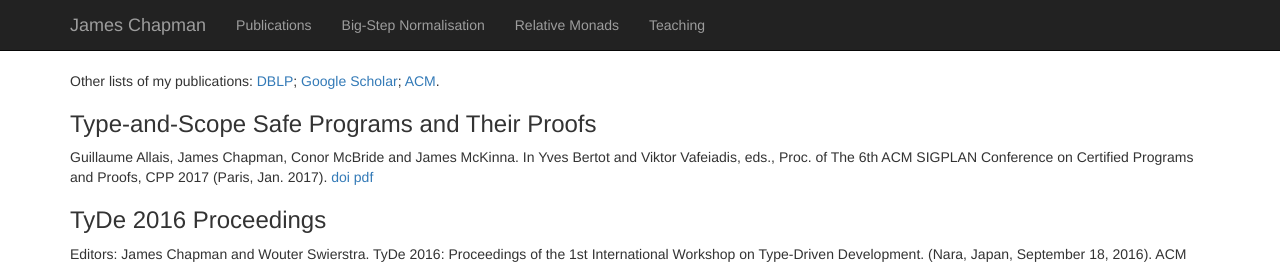
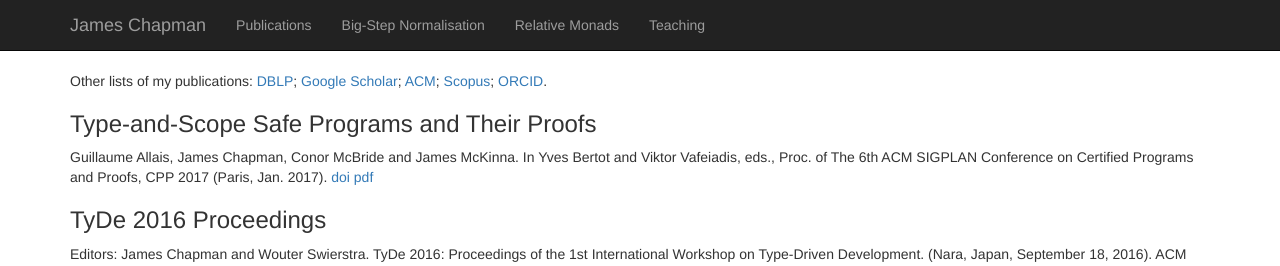
Before and after one commit to jmchapman/jmchapman.github.io, a Jekyll site: the page built from Publications.html, in a window 1280 px wide. Shown: the top 266 px of the page. Built offline with Jekyll 4.4.1, drawn with Linux system fonts in a browser that asks for light colours; nearby versions of some CDN libraries.

Commit message:
added ORCID and Scopus

```diff
--- a/Publications.html
+++ b/Publications.html
@@ -7,7 +7,9 @@ title: James Chapman - Publications
     Other lists of my publications:
     <a href="http://dblp.uni-trier.de/pers/hd/c/Chapman_0001:James">DBLP</a>;
     <a href="https://scholar.google.co.uk/citations?user=1Zxv5UoAAAAJ">Google Scholar</a>;
-    <a href="http://dl.acm.org/author_page.cfm?id=81436599505">ACM</a>.
+    <a href="http://dl.acm.org/author_page.cfm?id=81436599505">ACM</a>;
+    <a href="https://www.scopus.com/authid/detail.uri?authorId=55649571073">Scopus</a>;
+    <a href="http://orcid.org/0000-0001-9036-8252">ORCID</a>.
   </article>
   <article id="semkit">
     <h3>Type-and-Scope Safe Programs and Their Proofs</h3>
```
